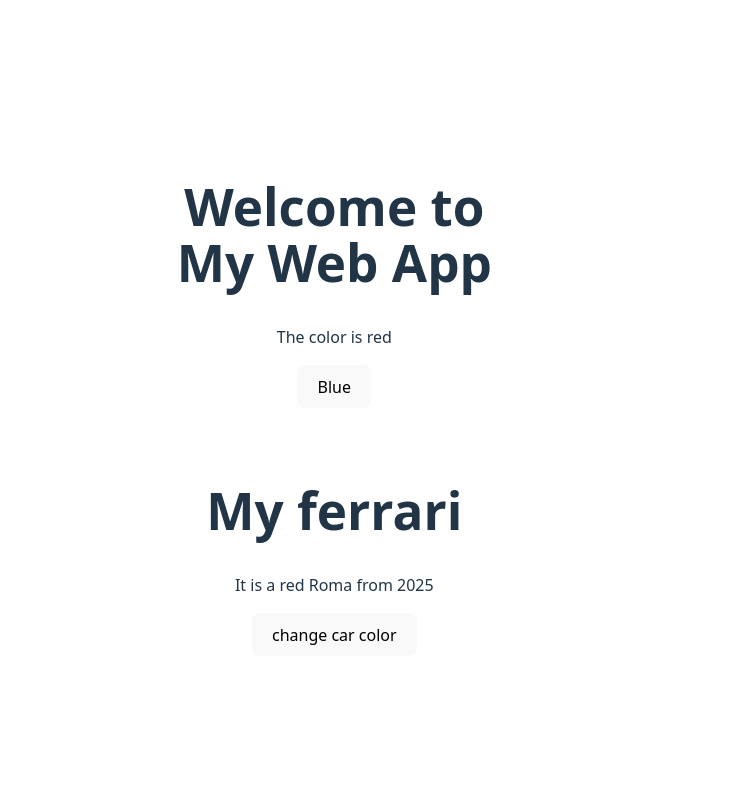
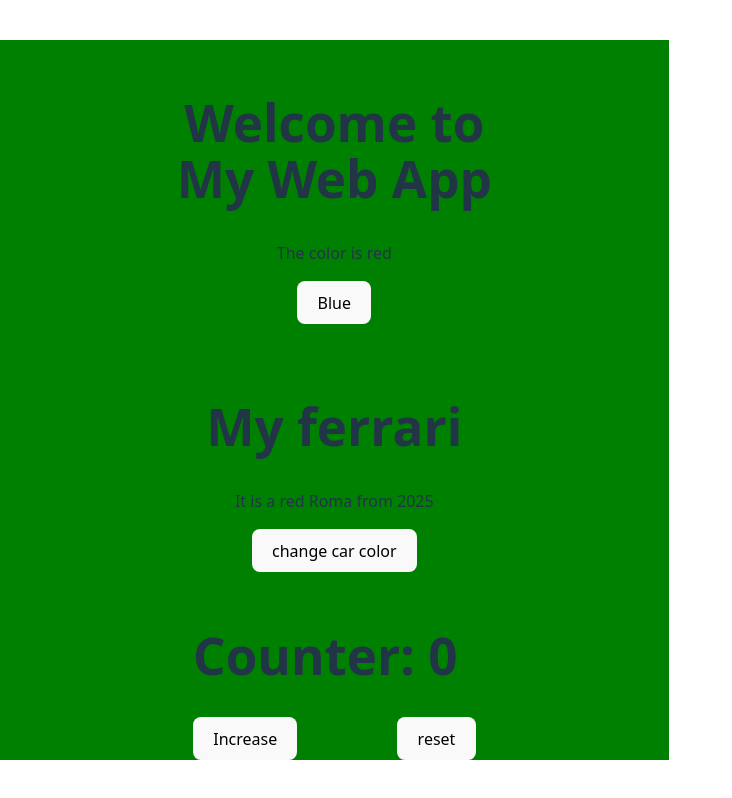
Before and after one commit to Bukhari01/ReactHooks, a React (Vite) app: page / in a window 1280 px wide. Shown: the whole page, without its empty margins (0-732 px from the left). Built offline with nearby package versions, Linux system fonts and the light colour scheme.

Commit message:
usestate complete

```diff
--- a/src/Components/HomeScreen.jsx
+++ b/src/Components/HomeScreen.jsx
@@ -6,6 +6,14 @@
   // const setCounter = useState(0)[1];
   // console.log(counter);
   // console.log(setCounter);
+
+  const [counter, setCounter] = useState(0);
+  const increase = () => {
+    setCounter(counter + 1);
+  }
+  const reset = () => {
+    setCounter(0);
+  }
 
   const [color, setColor] = useState("red");
 
@@ -34,10 +42,11 @@
     <div
       style={{
         display: "flex",
-        justifyContent: "center",
         alignItems: "center",
-        height: "100vh",
         flexDirection: "column",
+        overflowY: "auto",
+        width: "100%",
+        backgroundColor: "green",
       }}
     >
       <div
@@ -47,6 +56,7 @@
           borderRadius: "10px",
           width: "50%", // Adjust width to make it responsive
           minWidth: "300px", // Prevent it from being too small
+
         }}
       >
         <h1>Welcome to My Web App</h1>
@@ -68,6 +78,11 @@
         </p>
         <button onClick={setcarblue}>change car color</button>
       </div>
+      <div>
+        <h1>Counter: {counter}</h1>
+        <button onClick={increase}>Increase</button>
+        <button style = {{marginLeft: 100}} onClick={reset}>reset</button>
+      </div>
     </div>
   );
 }
```
